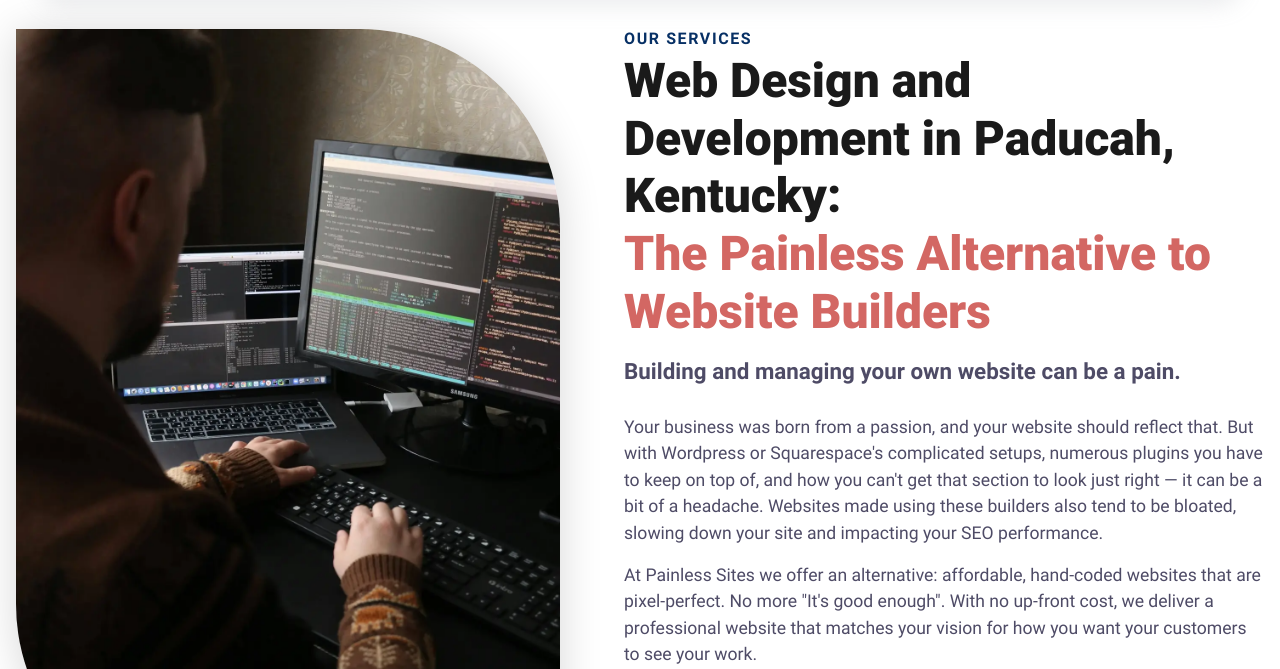
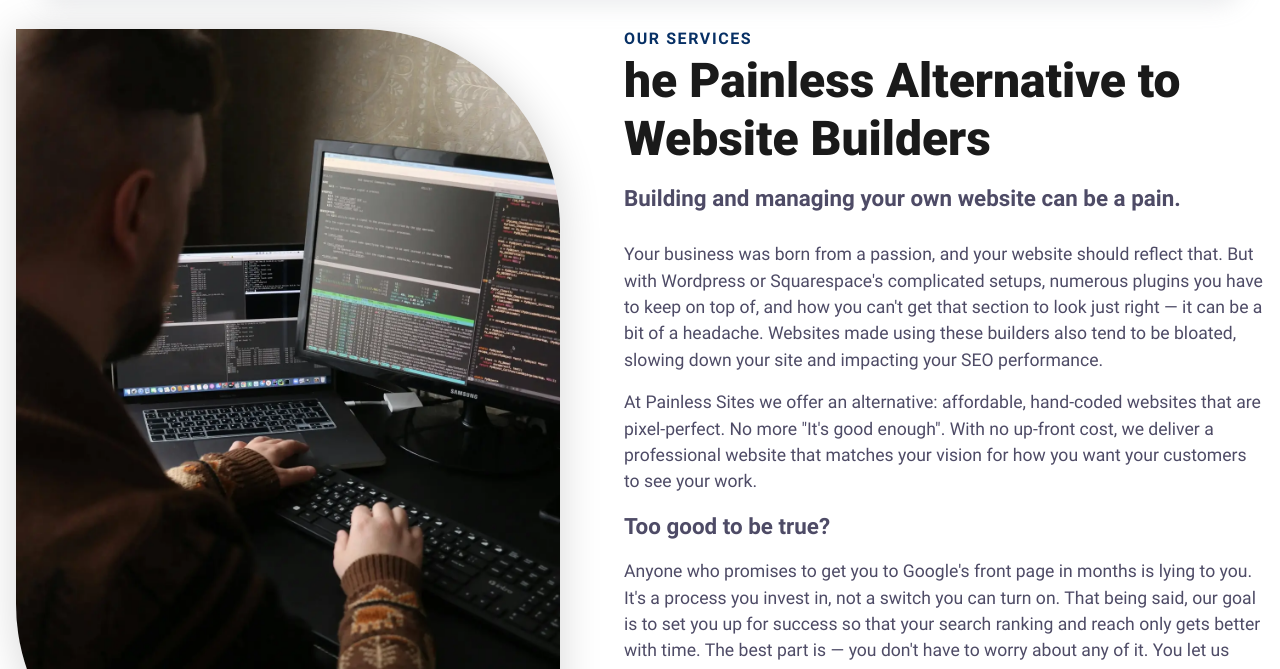
Before and after one commit to cameronhoehne/painlesssites, an Eleventy site: page src/content/pages/services.html in a window 1280 px wide. Shown: the part 131-800 px from the top of the page. Built offline with nearby package versions, Linux system fonts and the light colour scheme; Eleventy itself is replaced by a stand-in of ours; files that its build step writes are made by us from their sources.

Commit message:
remove paducah from services page

```diff
--- a/src/assets/less/services.less
+++ b/src/assets/less/services.less
@@ -40,6 +40,7 @@
         .separator {
             color: var(--primary);
             position: relative;
+            ;
         }
 
         .text-span {
--- a/src/content/pages/services.html
+++ b/src/content/pages/services.html
@@ -31,8 +31,7 @@ eleventyNavigation:
             </picture>
             <div class="cs-content">
                 <span class="cs-topper">Our Services</span>
-                <h2 class="cs-title">Web Design and Development in Paducah, Kentucky:<br>
-                    <span class="separator">The Painless Alternative to Website Builders</span></h2>
+                <h2 class="cs-title">he Painless Alternative to Website Builders</h2>
                 <p class="cs-text">
                     <span class="text-span">Building and managing your own website can be a pain.</span><br>Your business was born from a passion, and your website should reflect that. But with Wordpress or Squarespace's complicated setups, numerous plugins you have to keep on top of, and how you can't get that section to look just right &mdash; it can be a bit of a headache. Websites made using these builders also tend to be bloated, slowing down your site and impacting your SEO performance.</p>
                 <p class="cs-text">
```
